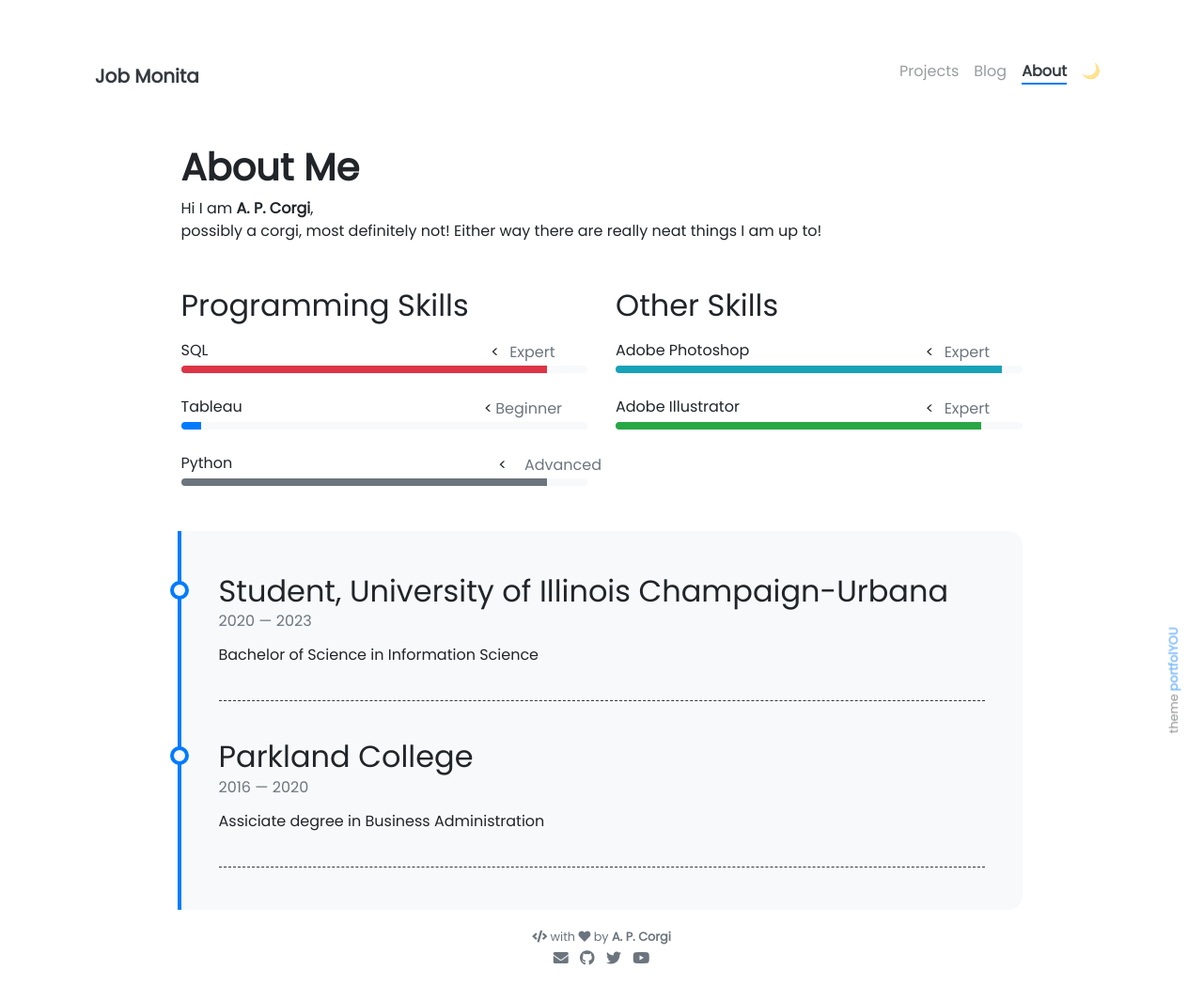
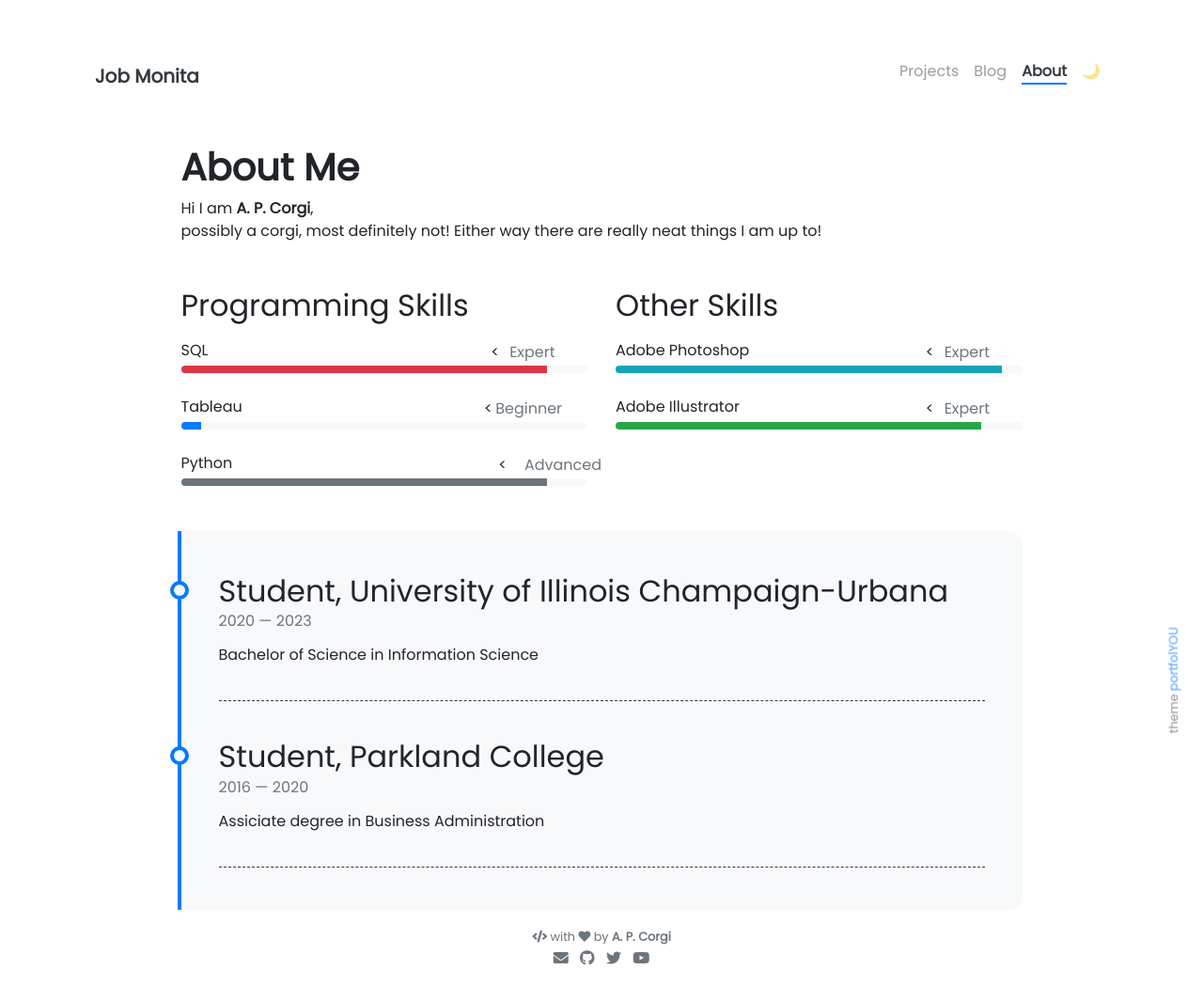
Before and after one commit to jngangu2/jngangu2.github.io, a Jekyll site: the page built from pages/about.md, in a window 1280 px wide. Shown: the whole page at 94% size. Built offline with Jekyll 4.4.1, drawn with Linux system fonts in a browser that asks for light colours; nearby versions of some CDN libraries.

Commit message:
Update timeline.yml

```diff
--- a/_data/timeline.yml
+++ b/_data/timeline.yml
@@ -3,7 +3,7 @@
   to: 2023
   description: Bachelor of Science in Information Science
 
-- title: Parkland College
+- title: Student, Parkland College
   from: 2016
   to: 2020
   description: Assiciate degree in Business Administration
```
